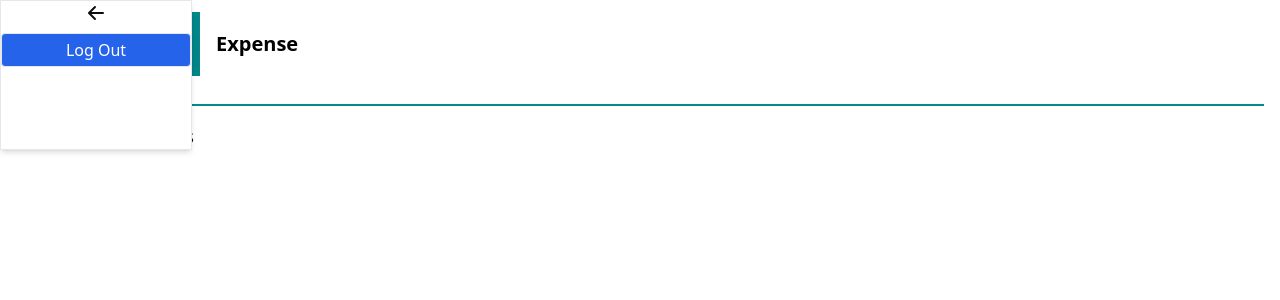
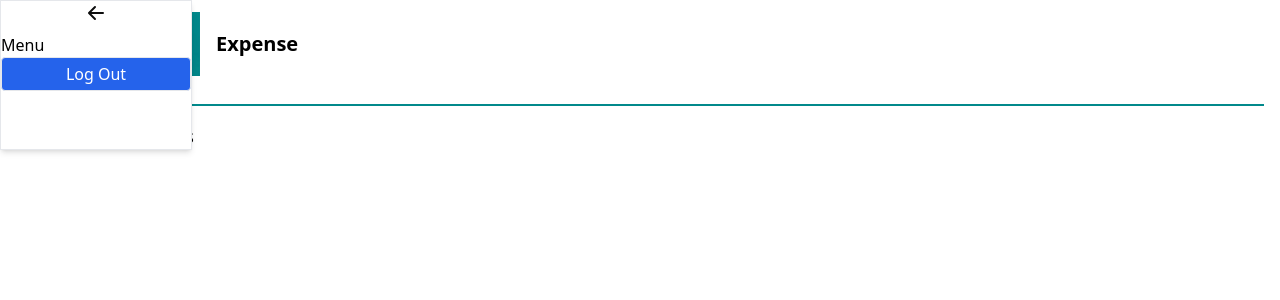
Before and after one commit to Garcia-Tony/budget-project, a React (Vite) app in the folder client/: page /home in a window 1280 px wide. Both pictures are taken after a click on the button 68 px from the left and 44 px from the top of the page. Shown: the top 300 px of the page. Built offline with nearby package versions, Linux system fonts and the light colour scheme.

Commit message:
Add the menu title on menu

```diff
--- a/client/src/pages/Home.tsx
+++ b/client/src/pages/Home.tsx
@@ -48,6 +48,7 @@ export function Home() {
               className="w-6 h-6 transition-transform duration-300"
             />
           </button>
+          <h2>Menu</h2>
           <button
             className="block text-center border rounded py-1 px-3 bg-blue-600 text-white w-full hover:bg-gray-200 transition"
             onClick={handlePopUp}>
```
